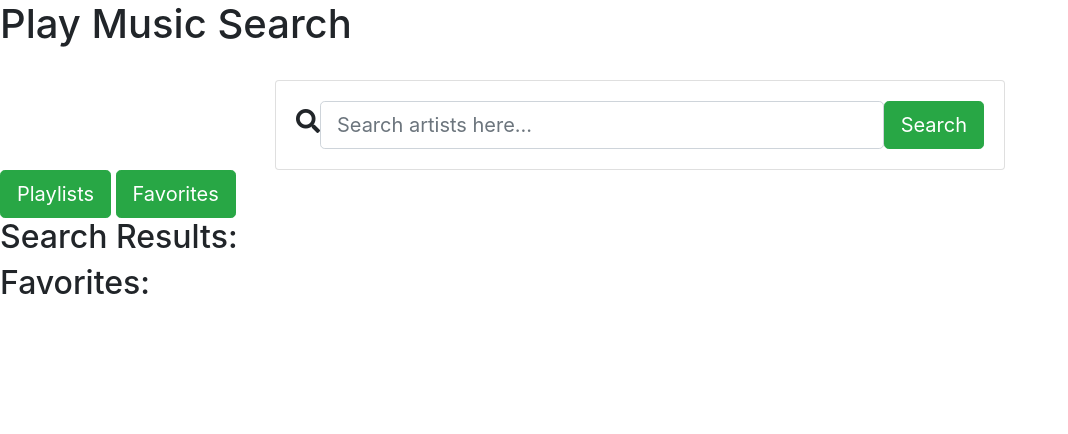
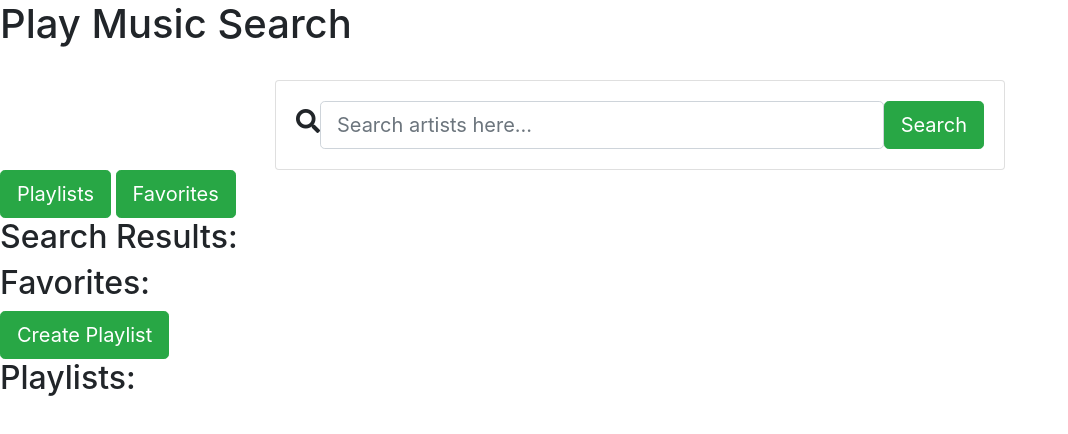
Before and after one commit to danbriechle/Play-FE, a website: page index.html in a window 1280 px wide. Shown: the whole page, without its empty margins (0-1068 px from the left). Drawn offline with nearby package versions, Linux system fonts and the light colour scheme.

Commit message:
Adds HTML for showing all playlists.

```diff
--- a/index.html
+++ b/index.html
@@ -43,7 +43,7 @@
   </section>
 
   <div class="top_buttons">
-    <button id="playlist-btn" class="btn btn-lg btn-success" type="text">Playlists</button>
+    <button id="playlists-btn" class="btn btn-lg btn-success" type="text">Playlists</button>
     <button id="favorites-btn" class="btn btn-lg btn-success" type="text">Favorites</button>
   </div>
 
@@ -53,6 +53,11 @@
 
   <section id="all_favorites">
     <h2>Favorites:</h2>
+  </section>
+
+  <section id="all_playlists">
+    <button id="playlist_create" class="btn btn-lg btn-success" type="text">Create Playlist</button>
+    <h2>Playlists:</h2>
   </section>
 
     <script
```
